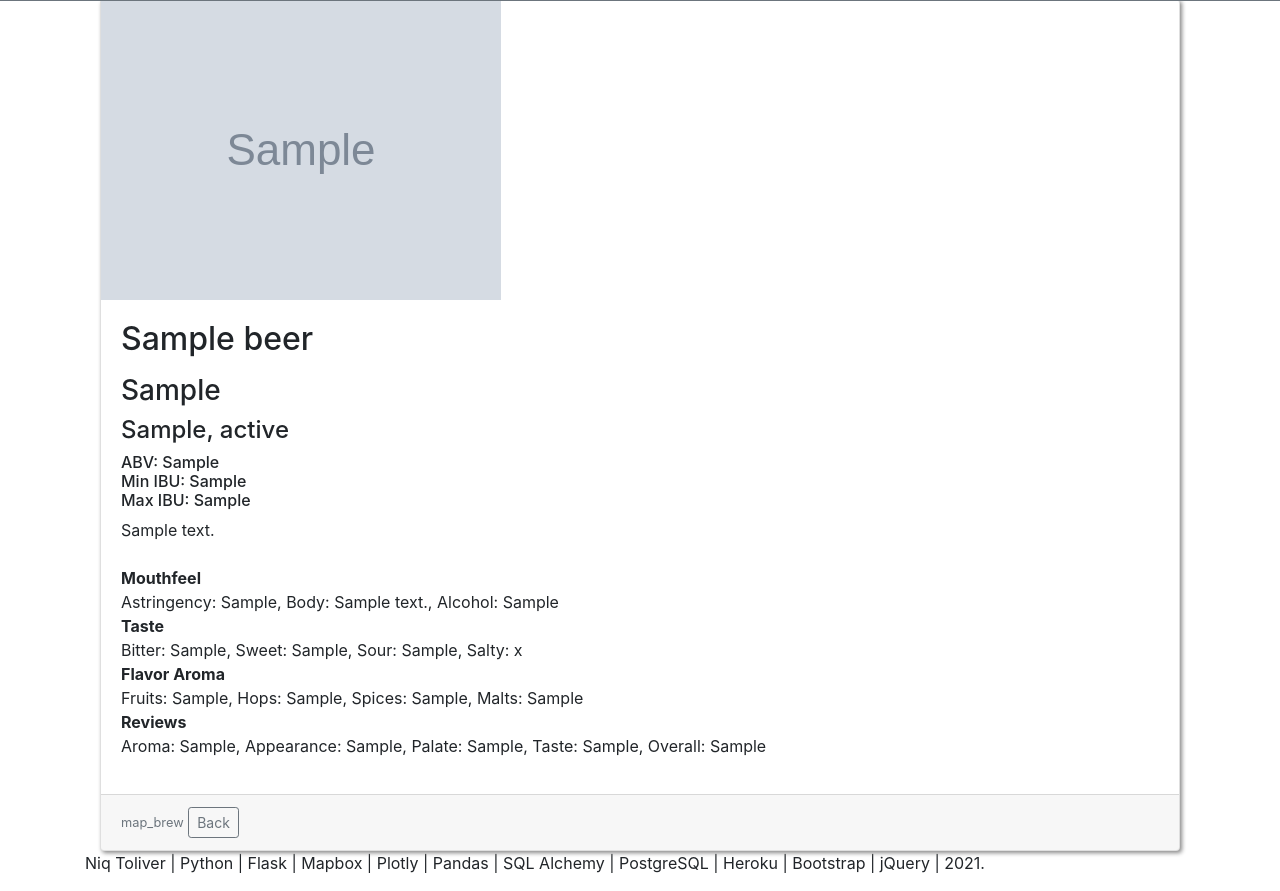
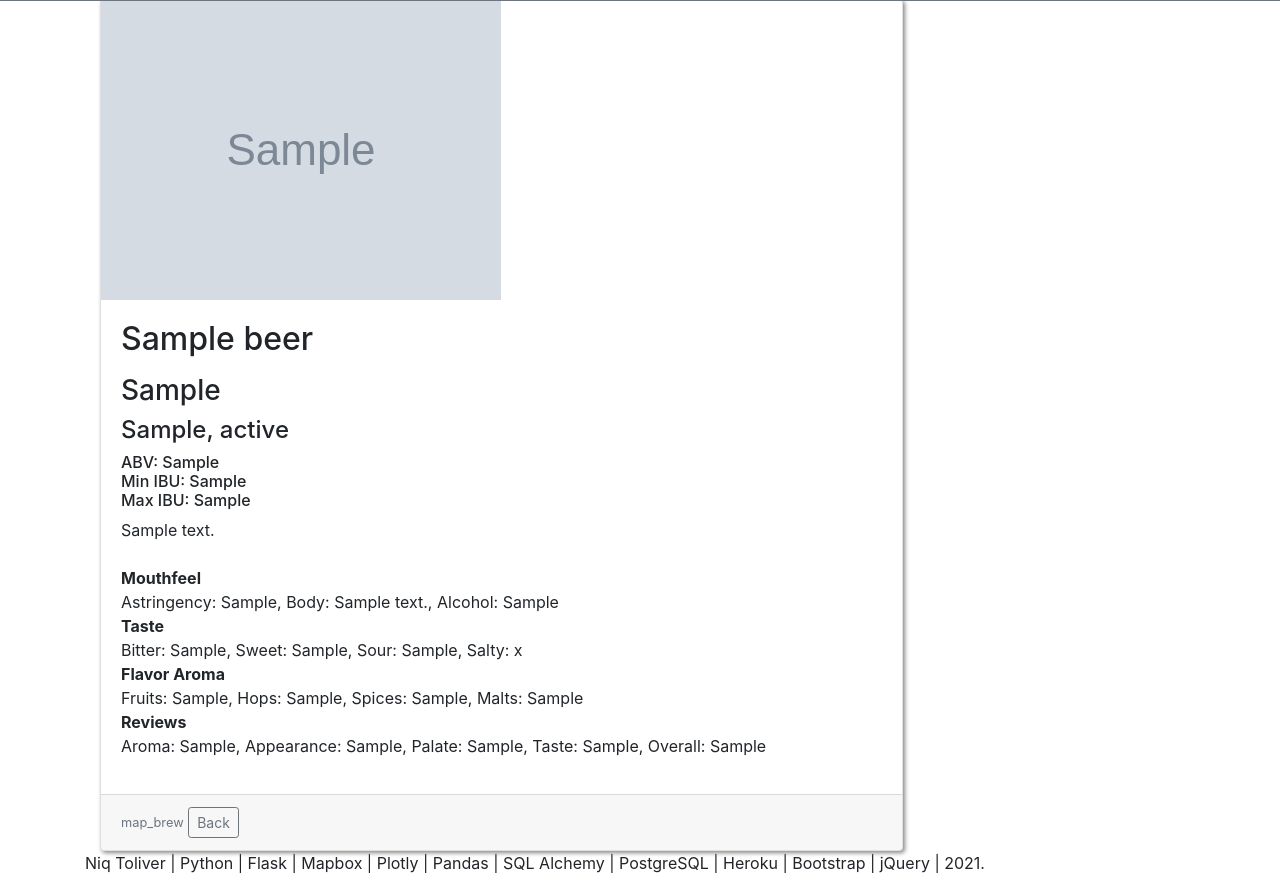
Before and after one commit to ntoliverapp/map_brew, a Flask app: page /database/beer_exp/1 in a window 1280 px wide. Shown: the part 57-948 px from the top of the page. Run offline with Flask 2, Linux system fonts and the light colour scheme; the visitor is signed in with stand-in values (Sample User, id 1); tables that the repository leaves empty hold one stand-in row (values such as "Sample post"); grey boxes marked "Sample" are stand-in pictures; parts of the project's set-up code (start-up, migrations or seed data) failed here and were passed over; some libraries are stand-ins or nearby versions.

Commit message:
updating front end

```diff
--- a/app/main/templates/beer_expanded.html
+++ b/app/main/templates/beer_expanded.html
@@ -1,11 +1,11 @@
 {% extends 'base.html' %}
 
 {% block content %}
-<div class="col-lg-12">
+<div class="col-lg-9">
   <div>
     <div class="card h-100">
       <div class="embed-responsive embed-responsive-30by30"><a href="#">
-                  <img src="{{ beer_expanded.image_url }}"></a>
+                  <img src="{{ beer_expanded.image_url }}" ></a>
       </div>
         <div class="card-body">
           <h2 class="card-title">{{beer_expanded.name}}</h2>
--- a/app/settings.py
+++ b/app/settings.py
@@ -4,7 +4,7 @@ import re
 SQLALCHEMY_DATABASE_URI = os.environ.get('DATABASE_URL')
 if SQLALCHEMY_DATABASE_URI.startswith("postgres://"):
     SQLALCHEMY_DATABASE_URI = SQLALCHEMY_DATABASE_URI.replace("postgres://", "postgresql://", 1)
-SECRET_KEY = os.environ.get('SECRET_KEY')
+# SECRET_KEY = os.environ.get('SECRET_KEY')
 # from decouple import config
 # SQLALCHEMY_DATABASE_URI = config('DATABASE_URL')
 # SECRET_KEY = config('SECRET_KEY')
```
